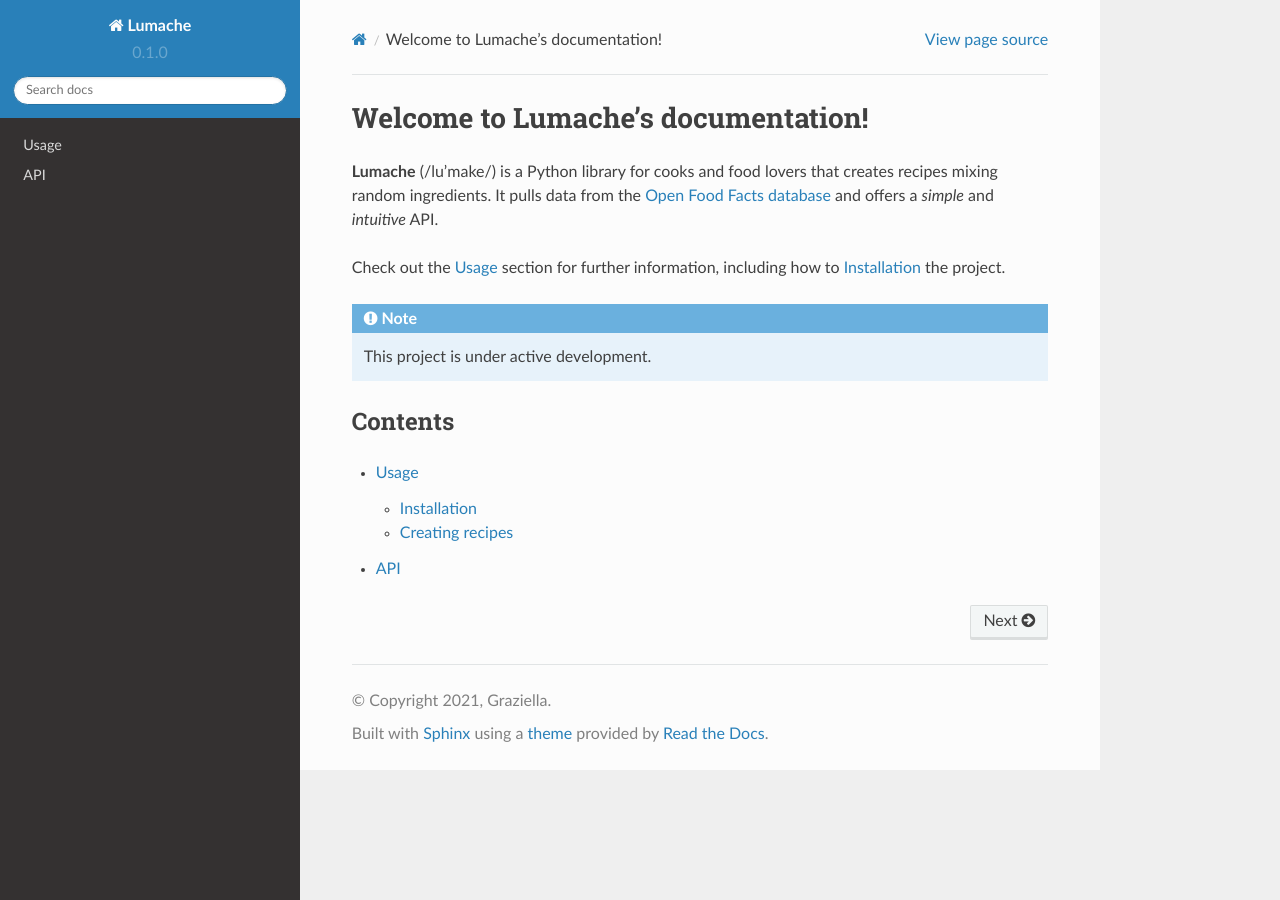
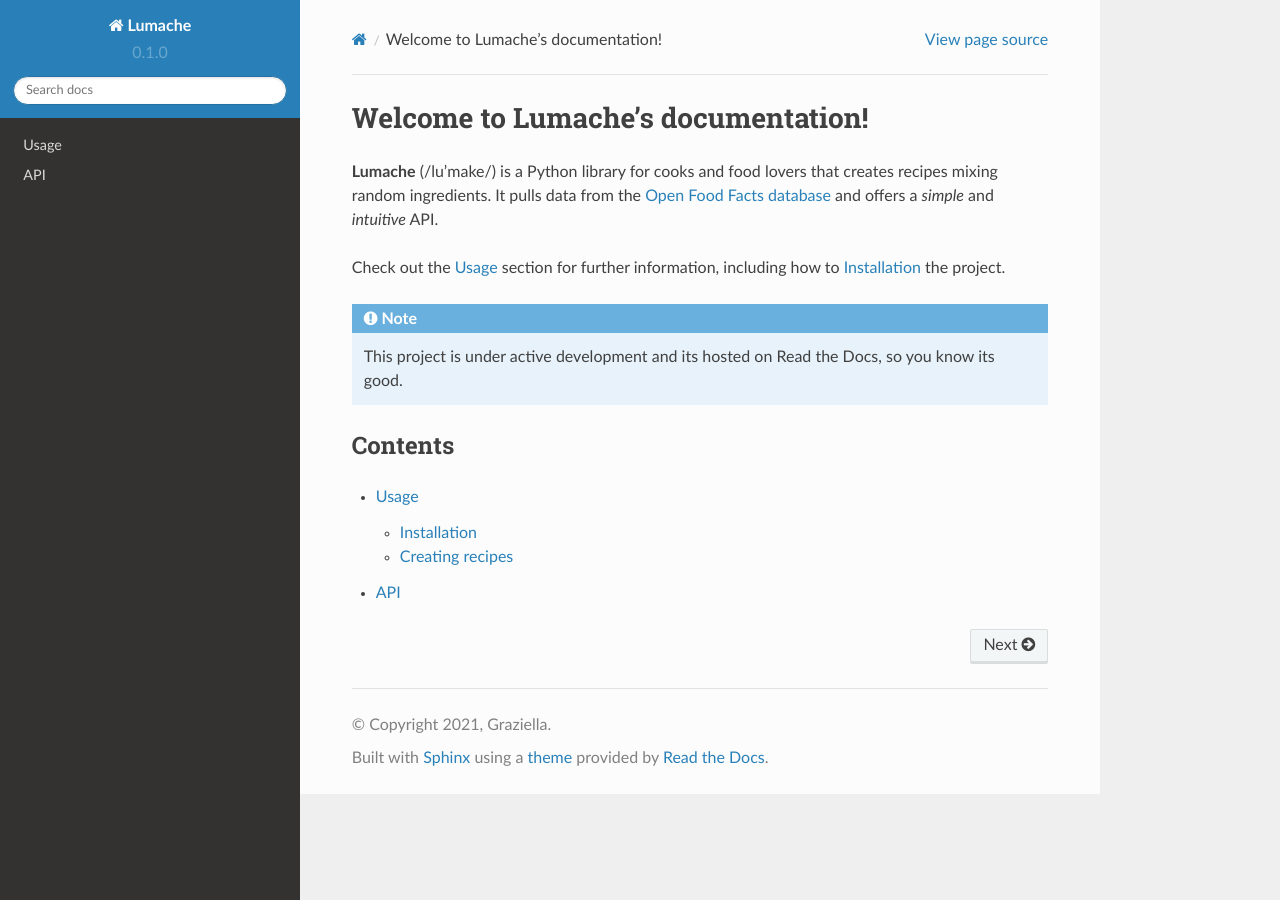
Before and after one commit to c3JpbmkK/readthedocs-docs, a Sphinx documentation site: the page built from docs/source/index.rst, in a window 1280 px wide. Built offline with Sphinx 7.4.7 and the Read the Docs theme 2.0.0, drawn with Linux system fonts in a browser that asks for light colours.

Commit message:
Update index.rst

```diff
--- a/docs/source/index.rst
+++ b/docs/source/index.rst
@@ -11,7 +11,8 @@ how to :ref:`installation` the project.
 
 .. note::
 
-   This project is under active development.
+   This project is under active development and its hosted on Read the Docs, so you know its good.
+
 
 Contents
 --------
```
